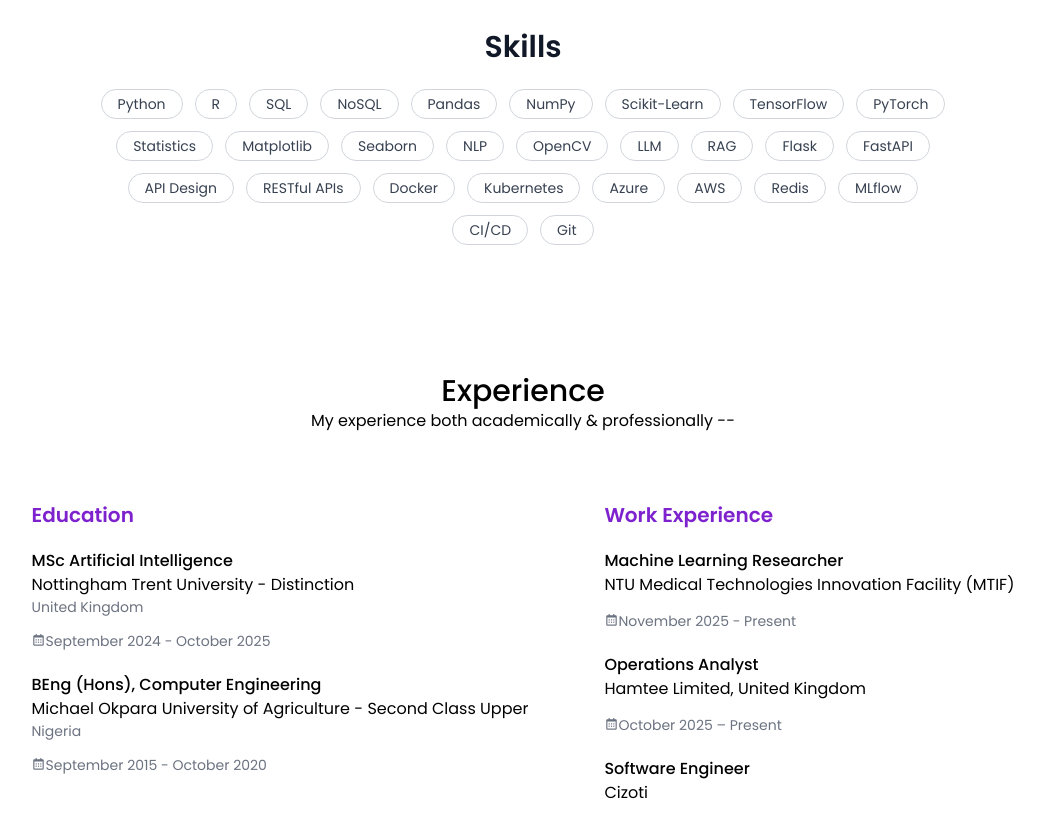
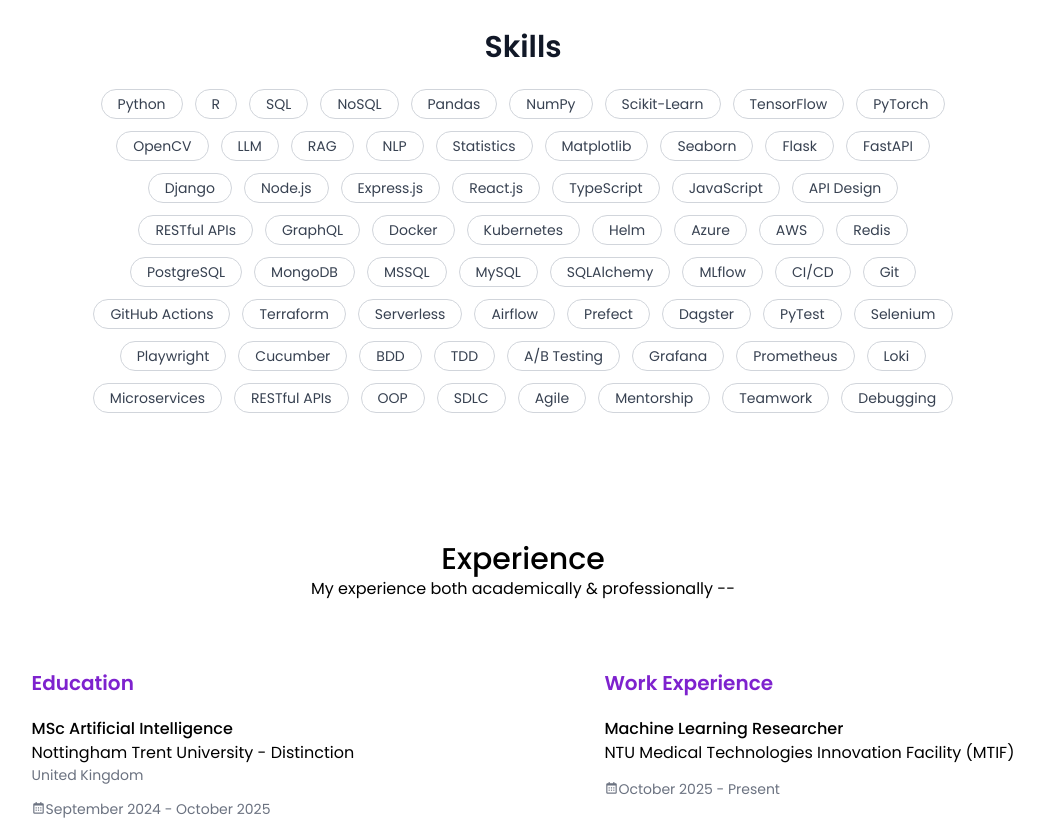
Before and after one commit to guavacoderepo/my-portfolio, a React (Vite) app: page /home in a window 1280 px wide. Shown: the part 1720-2540 px from the top of the page, without its empty margins (117-1161 px from the left). Built offline with nearby package versions, Linux system fonts and the light colour scheme.

Commit message:
new commit

```diff
--- a/src/components/Experience.jsx
+++ b/src/components/Experience.jsx
@@ -2,15 +2,10 @@
 
 const Experience = () => {
   const exp = [
-  {
+    {
       role: "Machine Learning Researcher",
       org: "NTU Medical Technologies Innovation Facility (MTIF)",
-      date: "November 2025 - Present"
-    },
-    {
-      role: "Operations Analyst",
-      org: "Hamtee Limited, United Kingdom",
-      date: "October 2025 – Present"
+      date: "October 2025 - Present"
     },
     {
       role: "Software Engineer",
--- a/src/components/Skills.jsx
+++ b/src/components/Skills.jsx
@@ -12,30 +12,76 @@
     "Scikit-Learn",
     "TensorFlow",
     "PyTorch",
+    "OpenCV",
+    "LLM",
+    "RAG",
+    "NLP",
     "Statistics",
     "Matplotlib",
     "Seaborn",
-    "NLP",
-    "OpenCV",
-    "LLM",
-    "RAG",
 
     // Web & API Development
     "Flask",
     "FastAPI",
+    "Django",
+    "Node.js",
+    "Express.js",
+    "React.js",
+    "TypeScript",
+    "JavaScript",
     "API Design",
     "RESTful APIs",
+    "GraphQL",
     "Docker",
     "Kubernetes",
+    "Helm",
     "Azure",
     "AWS",
     "Redis",
+    "PostgreSQL",
+    "MongoDB",
+    "MSSQL",
+    "MySQL",
+    "SQLAlchemy",
 
     // ML Lifecycle & DevOps
     "MLflow",
     "CI/CD",
     "Git",
+    "GitHub Actions",
+    "Terraform",
+    "Serverless",
+    "Airflow",
+    "Prefect",
+    "Dagster",
+
+    // Testing & QA
+    "PyTest",
+    "Selenium",
+    "Playwright",
+    "Cucumber",
+    "BDD",
+    "TDD",
+    "A/B Testing",
+
+    // Monitoring & Observability
+    "Grafana",
+    "Prometheus",
+    "Loki",
+
+    // Architectures & Design
+    "Microservices",
+    "RESTful APIs",
+    "OOP",
+    "SDLC",
+
+    // Soft Skills
+    "Agile",
+    "Mentorship",
+    "Teamwork",
+    "Debugging"
   ];
+
 
   return (
     <section id="skills" className="mt-20 px-4 max-w-4xl mx-auto">
```
